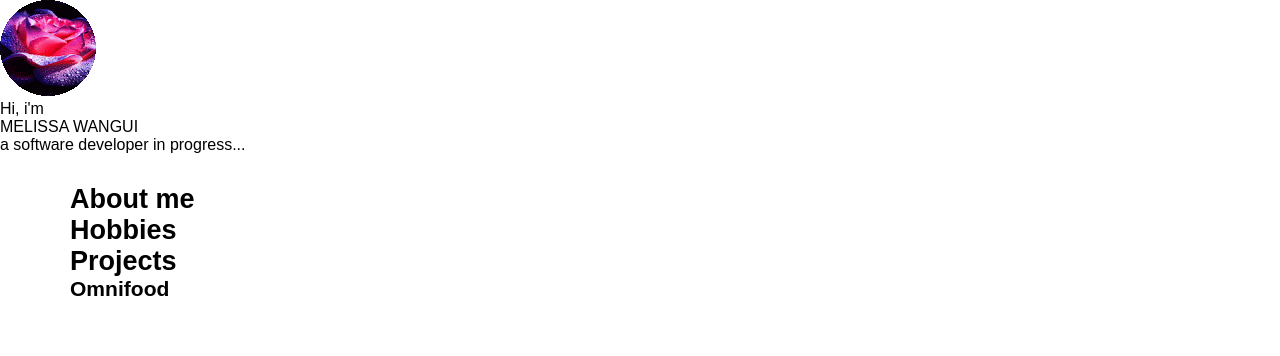
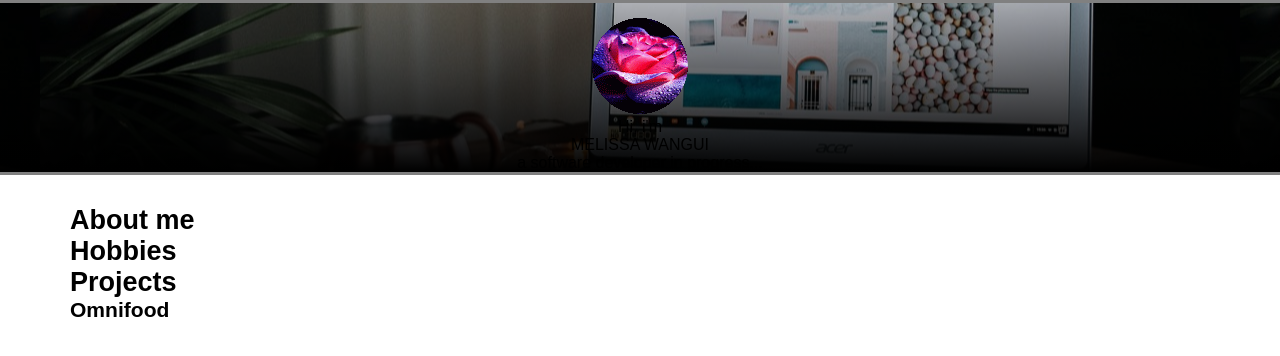
Before and after one commit to melissa-koi/PortfolioLandingPage, a plain HTML site: page index.html in a window 1280 px wide. Drawn offline with Linux system fonts and the light colour scheme.

Commit message:
Added a background photo to the header

```diff
--- a/style.css
+++ b/style.css
@@ -11,3 +11,13 @@
     margin-top: 30px;
     font-size: 18px;
 }
+.header{
+    text-align: center;
+    border-top: 3px solid grey;
+    border-bottom: 3px solid grey;
+    background-image:linear-gradient(rgba(0, 0, 0, 0.246),black),url(software-engineer-portfolio.jpg);
+    background-position: center;
+}
+.header img{
+    margin-top: 15px;
+}
```
